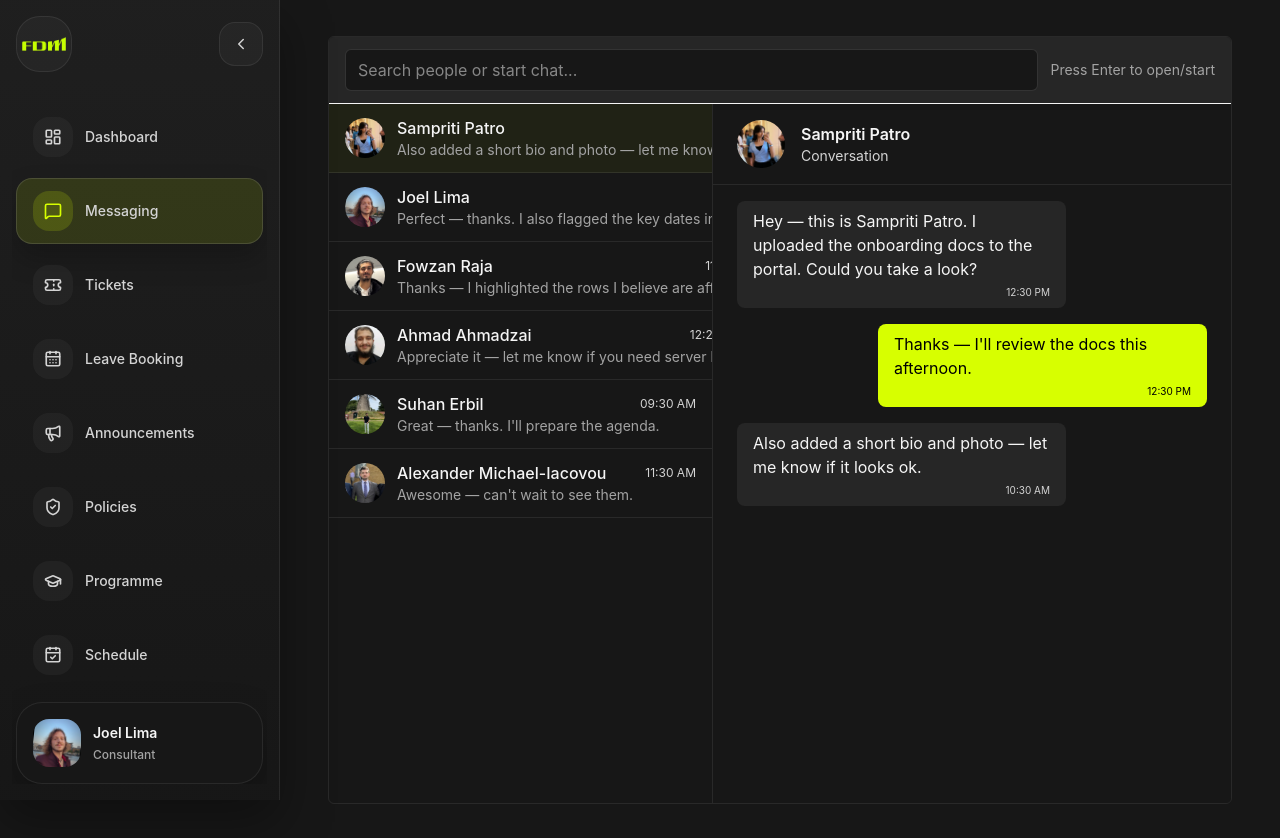
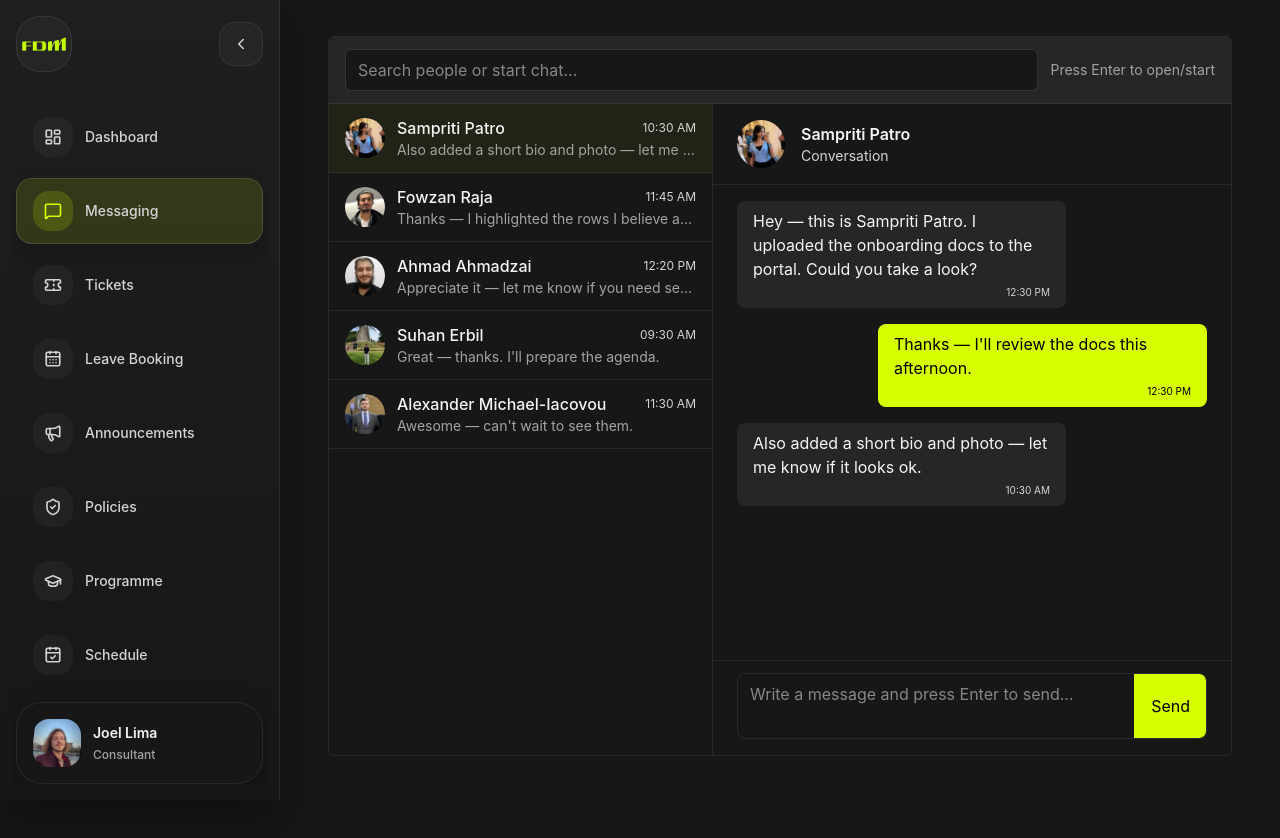
Before and after one commit to FowzanRaja/employee-portal, a React (Vite) app in the folder frontend/: page /messages in a window 1280 px wide. After the commit the page ends 800 px from the top, so only its background shows below. Built offline with nearby package versions, Linux system fonts and the light colour scheme.

Commit message:
messaging v2

```diff
--- a/frontend/src/components/BookLeaveForm.jsx
+++ b/frontend/src/components/BookLeaveForm.jsx
@@ -2,6 +2,7 @@ import React, { useState, useEffect } from 'react'
 import CustomSelect from './CustomSelect'
 import Flatpickr from 'react-flatpickr'
 import 'flatpickr/dist/flatpickr.min.css'
+import { CheckCircle } from 'lucide-react'
 // Override flatpickr styles to match form (#2D2D2D)
 const flatpickrOverrides = `
 .flatpickr-calendar {
@@ -75,7 +76,33 @@ export default function BookLeaveForm() {
     return true
   }
 
+  const [showToast, setShowToast] = useState(false)
+  const [timestamp, setTimestamp] = useState('')
+
+  const handleSubmit = () => {
+    if (!canSubmit()) return
+    const now = new Date()
+    const timeStr = now.toLocaleString('en-US', { hour: '2-digit', minute: '2-digit', hour12: true })
+
+    // placeholder submit action (could call API)
+    console.log('Leave Request Submitted', { leaveType, startDate, endDate, reason })
+
+    setTimestamp(timeStr)
+    setShowToast(true)
+
+    setTimeout(() => {
+      setShowToast(false)
+    }, 1500)
+
+    // reset form
+    setLeaveType('annual')
+    setStartDate(null)
+    setEndDate(null)
+    setReason('')
+  }
+
   return (
+    <>
     <section className="rounded-2xl border border-[color:var(--fdm-border-strong)] bg-[var(--fdm-surface)] p-5">
       <style>{flatpickrOverrides}</style>
       <div className="flex items-center justify-between">
@@ -186,11 +213,7 @@ export default function BookLeaveForm() {
           <button
             type="button"
             className={"fdm-btn fdm-btn-primary" + (!canSubmit() ? ' opacity-60 cursor-not-allowed' : '')}
-            onClick={() => {
-              if (!canSubmit()) return
-              // placeholder submit action
-              console.log('Submit Request', { leaveType, startDate, endDate, reason })
-            }}
+            onClick={handleSubmit}
             disabled={!canSubmit()}
           >
             Submit Request
@@ -198,5 +221,32 @@ export default function BookLeaveForm() {
         </div>
       </div>
     </section>
+
+
+    {/* TOAST */}
+    <div
+      style={{
+        position: 'fixed',
+        top: '2rem',
+        left: '50%',
+        transform: showToast ? 'translate(-50%, 0)' : 'translate(-50%, -20px)',
+        opacity: showToast ? 1 : 0,
+        background: 'var(--fdm-surface)',
+        border: '1px solid var(--fdm-border)',
+        padding: '1rem 1.5rem',
+        borderRadius: '0.75rem',
+        boxShadow: '0 10px 25px rgba(0,0,0,0.3)',
+        transition: 'all 0.3s ease',
+        textAlign: 'center',
+        zIndex: 60,
+      }}
+    >
+      <div style={{ display: 'flex', gap: '0.5rem', alignItems: 'center', justifyContent: 'center' }}>
+        <CheckCircle size={18} style={{ color: '#84cc16' }} />
+        <span style={{ fontWeight: '600' }}>Leave request submitted</span>
+      </div>
+      <p style={{ fontSize: '0.85rem', opacity: 0.7 }}>{timestamp}</p>
+    </div>
+    </>
   )
 }
--- a/frontend/src/components/Messaging.jsx
+++ b/frontend/src/components/Messaging.jsx
@@ -1,7 +1,6 @@
 import React, { useEffect, useRef, useState } from "react";
 import { formatTime } from "../lib/time";
 import SampritiImg from "../assets/pfp images/Sampriti.jpeg";
-import JoelImg from "../assets/pfp images/Joel.jpeg";
 import FowzanImg from "../assets/pfp images/Fowzan.jpeg";
 import AhmadImg from "../assets/pfp images/Ahmad.jpeg";
 import SuhanImg from "../assets/pfp images/Suhan.png";
@@ -11,7 +10,6 @@ const ME_ID = "me";
 
 const seededPeople = [
   { id: "sampriti", name: "Sampriti Patro", avatar: SampritiImg },
-  { id: "joel", name: "Joel Lima", avatar: JoelImg },
   { id: "fowzan", name: "Fowzan Raja", avatar: FowzanImg },
   { id: "ahmad", name: "Ahmad Ahmadzai", avatar: AhmadImg },
   { id: "suhan", name: "Suhan Erbil", avatar: SuhanImg },
@@ -26,12 +24,6 @@ function makeSampleMessages(person) {
         { id: `${person.id}-1`, sender: "them", text: `Hey — this is ${person.name}. I uploaded the onboarding docs to the portal. Could you take a look?`, ts: new Date(now - 2 * 24 * 60 * 60 * 1000).toISOString() },
         { id: `${person.id}-2`, sender: ME_ID, text: `Thanks — I'll review the docs this afternoon.`, ts: new Date(now - 24 * 60 * 60 * 1000).toISOString() },
         { id: `${person.id}-3`, sender: "them", text: `Also added a short bio and photo — let me know if it looks ok.`, ts: new Date(now - 2 * 60 * 60 * 1000).toISOString() },
-      ];
-    case "joel":
-      return [
-        { id: `${person.id}-1`, sender: "them", text: `Morning — I pushed the consultant handover notes to Drive. Need a quick review.`, ts: new Date(now - 3 * 24 * 60 * 60 * 1000).toISOString() },
-        { id: `${person.id}-2`, sender: ME_ID, text: `I'll read through and leave comments by EOD.`, ts: new Date(now - 18 * 60 * 60 * 1000).toISOString() },
-        { id: `${person.id}-3`, sender: "them", text: `Perfect — thanks. I also flagged the key dates in the doc.`, ts: new Date(now - 90 * 60 * 1000).toISOString() },
       ];
     case "fowzan":
       return [
@@ -73,6 +65,7 @@ export default function Messaging() {
   );
 
   const [activeIdx, setActiveIdx] = useState(0);
+  const lastSentRef = useRef({ text: null, ts: 0 });
   const [query, setQuery] = useState("");
   const [searchInput, setSearchInput] = useState("");
   const messagesEndRef = useRef(null);
@@ -112,7 +105,14 @@ export default function Messaging() {
   }
 
   function sendMessage(text) {
-    if (!text.trim()) return;
+    const t = text.trim();
+    if (!t) return;
+    // prevent accidental duplicate sends (e.g., double event firing)
+    const now = Date.now();
+    if (lastSentRef.current.text === t && now - lastSentRef.current.ts < 1000) {
+      return;
+    }
+    lastSentRef.current = { text: t, ts: now };
     setConversations((prev) => {
       const next = [...prev];
       const conv = next[activeIdx];
@@ -138,7 +138,7 @@ export default function Messaging() {
   return (
     <div className="w-full h-full border rounded-md overflow-hidden" style={{ borderColor: "var(--fdm-border)" }}>
       {/* Top search bar */}
-      <div className="px-4 py-3 border-b flex items-center gap-3" style={{ background: "var(--fdm-surface)" }}>
+      <div className="px-4 py-3 border-b flex items-center gap-3" style={{ background: "var(--fdm-surface)", borderColor: "var(--fdm-border)" }}>
         <input
           aria-label="Search people or start chat"
           placeholder="Search people or start chat..."
@@ -171,12 +171,12 @@ export default function Messaging() {
                   style={{ borderBottom: "1px solid var(--fdm-border)" }}
                 >
                   <img src={c.person.avatar} alt={c.person.name} className="w-10 h-10 rounded-full object-cover" />
-                  <div className="flex-1">
+                  <div className="flex-1 min-w-0">
                     <div className="flex justify-between items-center">
                       <div className="font-medium text-[var(--fdm-text)]">{c.person.name}</div>
                       <div className="text-xs text-[var(--fdm-text-soft)]">{last ? formatTime(last.ts) : ""}</div>
                     </div>
-                    <div className="text-sm text-[var(--fdm-text-muted)] truncate">
+                    <div className="text-sm text-[var(--fdm-text-muted)] truncate whitespace-nowrap overflow-hidden">
                       {last ? last.text : <span className="italic text-[var(--fdm-text-soft)]">No messages yet</span>}
                     </div>
                   </div>
@@ -222,7 +222,7 @@ export default function Messaging() {
           </div>
 
           {/* Input */}
-          <div className="px-6 py-3 border-t" style={{ borderColor: "var(--fdm-border)" }}>
+          <div className="sticky bottom-0 z-10 px-6 pt-3 pb-4 border-t bg-[var(--fdm-bg)]" style={{ borderColor: "var(--fdm-border)" }}>
             <MessageInput onSend={sendMessage} />
           </div>
         </div>
@@ -245,34 +245,46 @@ function MessageInput({ onSend }) {
       if (val.trim()) {
         onSend(val);
         setVal("");
+        // reset height
+        if (inputRef.current) inputRef.current.style.height = "auto";
       }
     }
   }
 
+  function handleInput(e) {
+    const ta = e.target;
+    ta.style.height = "auto";
+    ta.style.height = Math.min(ta.scrollHeight, 160) + "px";
+    setVal(ta.value);
+  }
+
   return (
     <div className="flex items-center gap-3">
+      <div className="flex-1 flex items-stretch" style={{ border: "1px solid var(--fdm-border)", borderRadius: "8px", overflow: "hidden", background: "var(--fdm-bg)" }}>
         <textarea
           ref={inputRef}
           value={val}
-        onChange={(e) => setVal(e.target.value)}
+          onChange={handleInput}
           onKeyDown={handleKeyDown}
           placeholder="Write a message and press Enter to send..."
-        className="flex-1 px-3 py-2 rounded-md resize-none"
-        rows={1}
-        style={{ border: "1px solid var(--fdm-border)", background: "var(--fdm-bg)", color: "var(--fdm-text)" }}
+          className="flex-1 px-3 py-2 resize-none bg-transparent outline-none"
+          rows={2}
+          style={{ minHeight: "48px", maxHeight: "160px", border: 0, color: "var(--fdm-text)" }}
         />
         <button
           onClick={() => {
             if (val.trim()) {
               onSend(val);
               setVal("");
+              if (inputRef.current) inputRef.current.style.height = "auto";
             }
           }}
-        className="px-4 py-2 rounded-md"
-        style={{ background: "var(--fdm-lime)", color: "black" }}
+          className="px-4 py-2"
+          style={{ borderLeft: "1px solid var(--fdm-border)", background: "var(--fdm-lime)", color: "black" }}
         >
           Send
         </button>
       </div>
+    </div>
   );
 }
--- a/frontend/src/components/sidebarConfig.js
+++ b/frontend/src/components/sidebarConfig.js
@@ -31,4 +31,6 @@ export const navItems = [
   { to: '/policies', label: 'Policies', icon: ShieldCheck },
   { to: '/programme', label: 'Programme', icon: GraduationCap },
   { to: '/consultants', label: 'Schedule', icon: CalendarCheck },
+  { to: '/hr', label: 'HR Management', icon: UserCircle },
+  { to: '/it', label: 'IT Management', icon: Ticket },
 ]
--- a/frontend/src/pages/MessagesPage.jsx
+++ b/frontend/src/pages/MessagesPage.jsx
@@ -3,8 +3,8 @@ import Messaging from "../components/Messaging";
 
 export default function MessagesPage() {
   return (
-    <div className="p-4 h-screen">
-      <div className="h-full">
+    <div className="p-4">
+      <div className="h-[calc(100vh-5rem)]">
         <Messaging />
       </div>
     </div>
```
Lines whose indentation alone changed are shown as unchanged.
